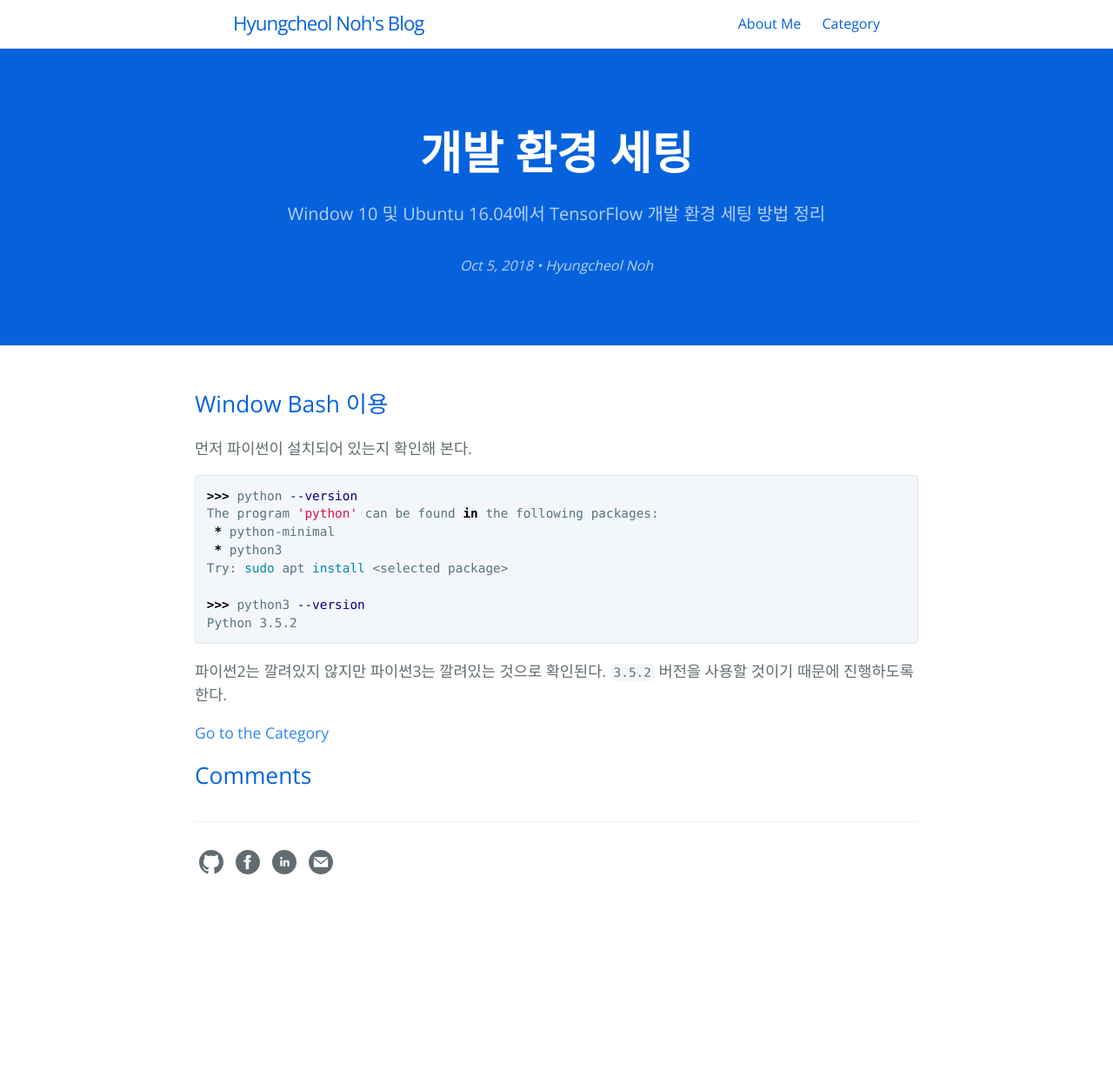
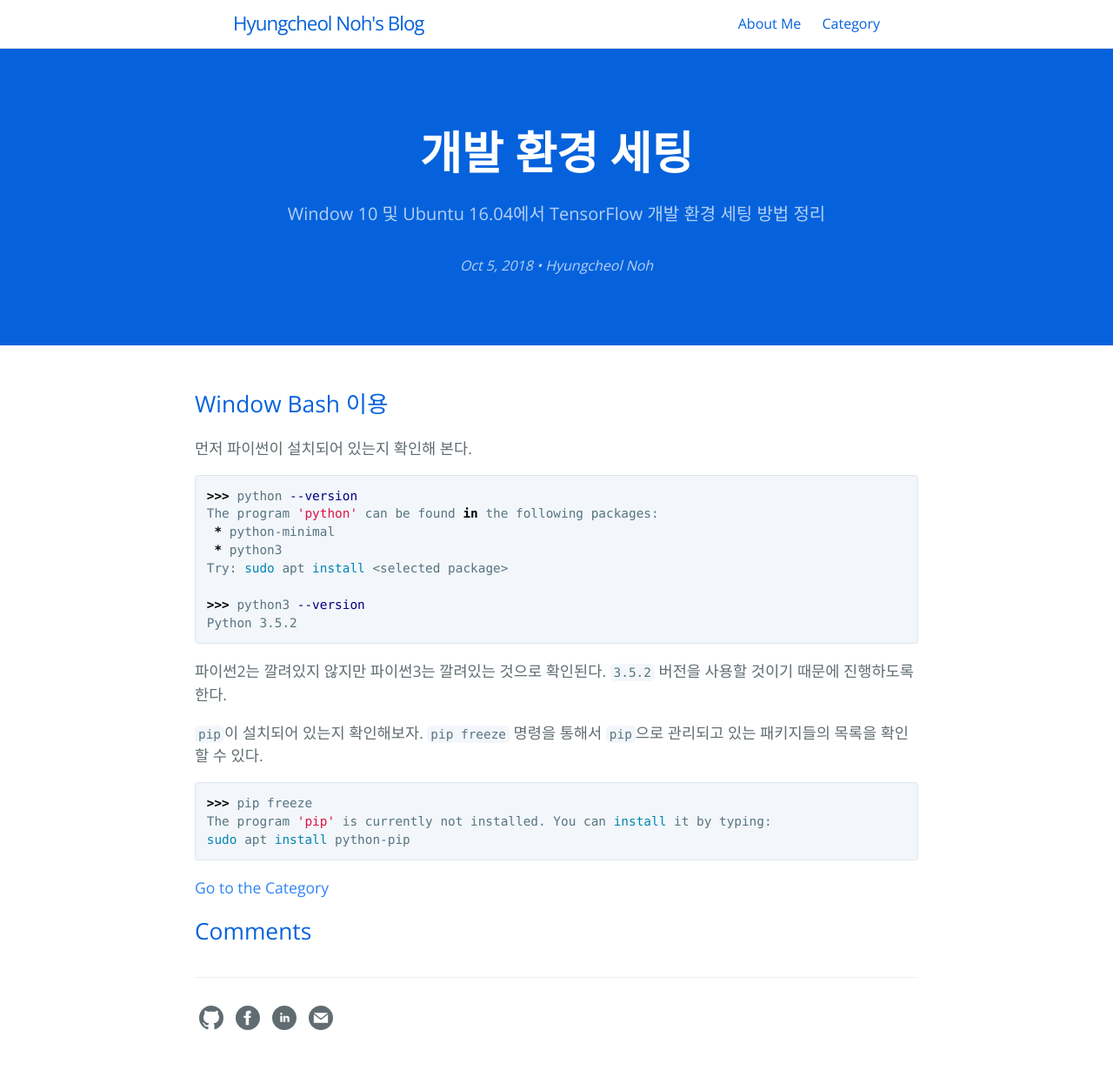
Before and after one commit to hcnoh/hcnoh.github.io, a Jekyll site: the page built from _posts/2018-10-05-development-environment-setting.md, in a window 1280 px wide. Shown: the whole page at 87% size. Built offline with Jekyll 4.4.1, drawn with Linux system fonts in a browser that asks for light colours; comment, search, counter and statistics services are not loaded; before the commit the page ends 1059 px from its top, so only the background shows below that.

Commit message:
Update 2018-10-05-development-environment-setting.md

````diff
--- a/_posts/2018-10-05-development-environment-setting.md
+++ b/_posts/2018-10-05-development-environment-setting.md
@@ -25,3 +25,11 @@ Python 3.5.2
 ```
 
 파이썬2는 깔려있지 않지만 파이썬3는 깔려있는 것으로 확인된다. `3.5.2` 버전을 사용할 것이기 때문에 진행하도록 한다.
+
+`pip`이 설치되어 있는지 확인해보자. `pip freeze` 명령을 통해서 `pip`으로 관리되고 있는 패키지들의 목록을 확인할 수 있다.
+
+```bash
+>>> pip freeze
+The program 'pip' is currently not installed. You can install it by typing:
+sudo apt install python-pip
+```
````
